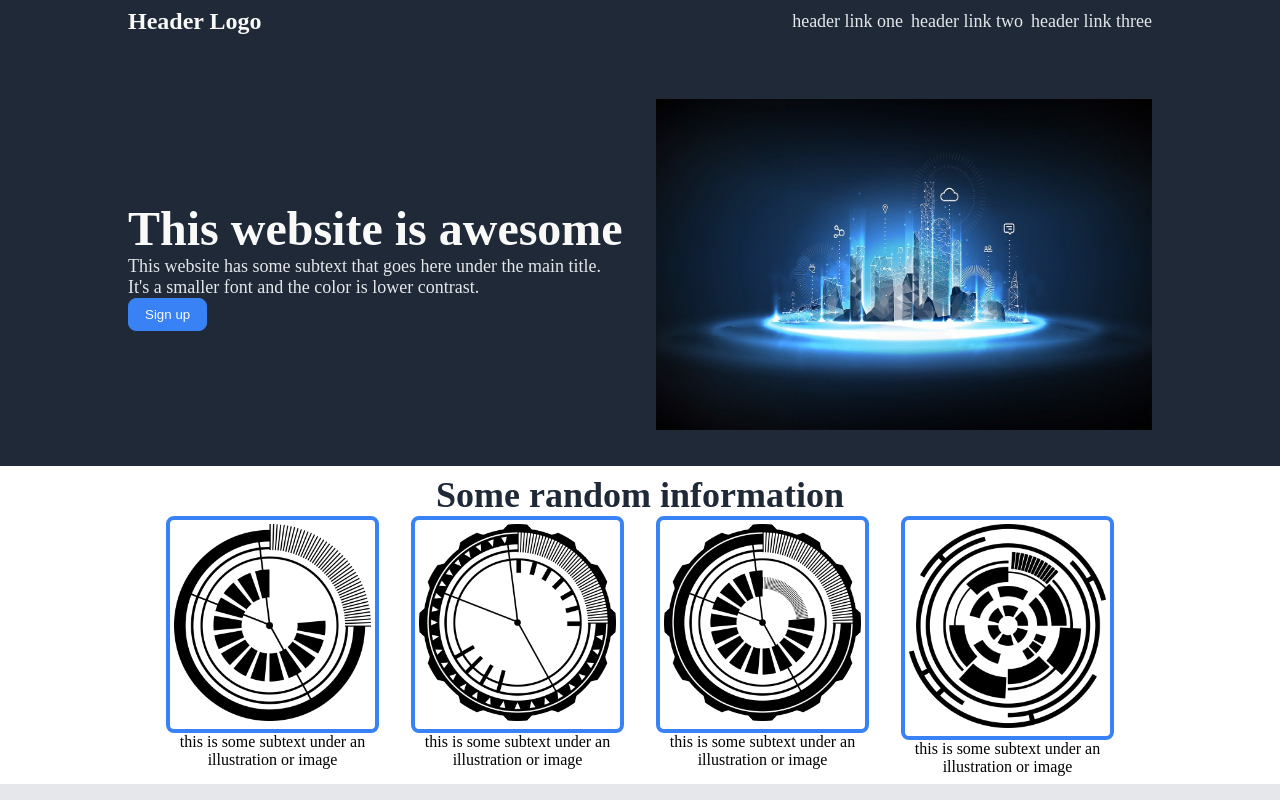
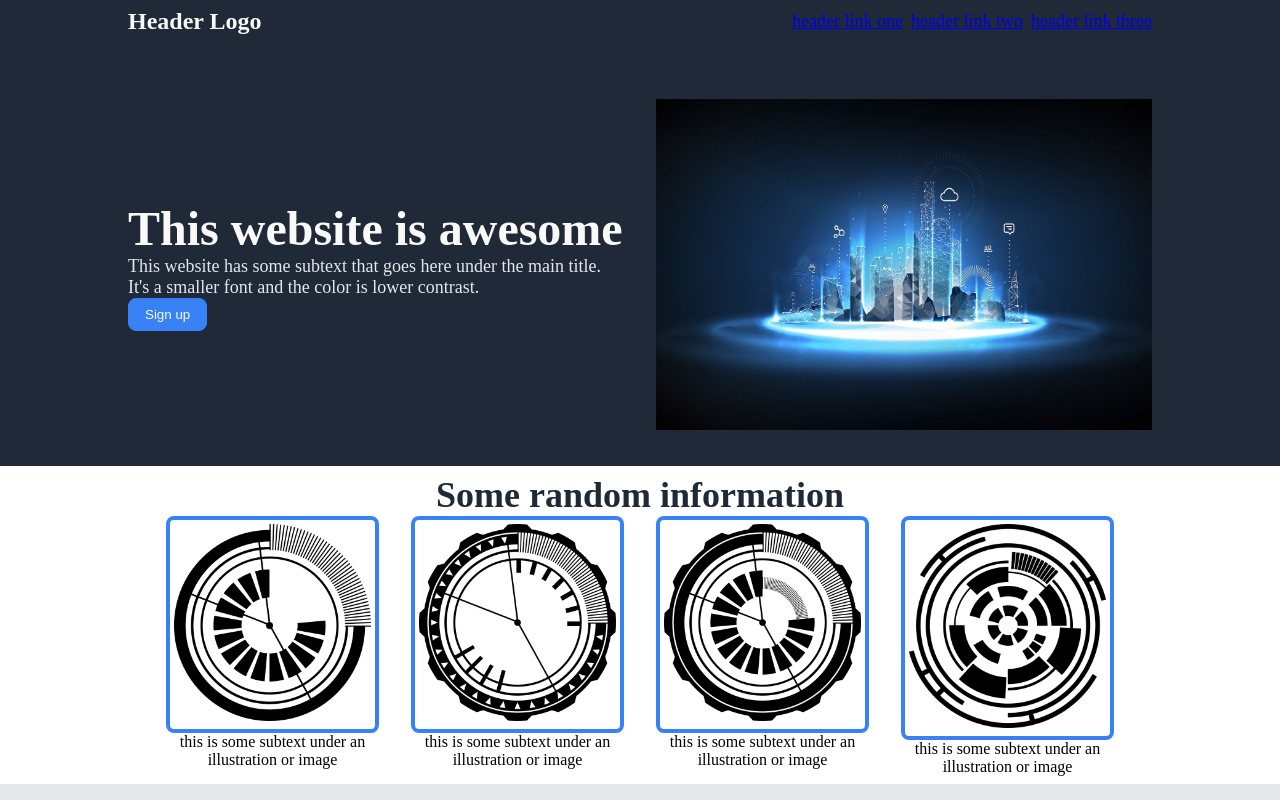
Before and after one commit to Pietro-GAS/odin-landing-page, a plain HTML site: page index.html in a window 1280 px wide. Shown: the top 800 px of the page. Drawn offline with Linux system fonts and the light colour scheme.

Commit message:
change header links from text to links

```diff
--- a/index.html
+++ b/index.html
@@ -12,9 +12,9 @@
         <div class="header">
             <div id="logo">Header Logo</div>
             <ul>
-                <li id="secondary">header link one</li>
-                <li id="secondary">header link two</li>
-                <li id="secondary">header link three</li>
+                <li id="secondary"><a href="#">header link one</a></li>
+                <li id="secondary"><a href="#">header link two</a></li>
+                <li id="secondary"><a href="#">header link three</a></li>
             </ul>
         </div>
         <div class="hero-content">
```
